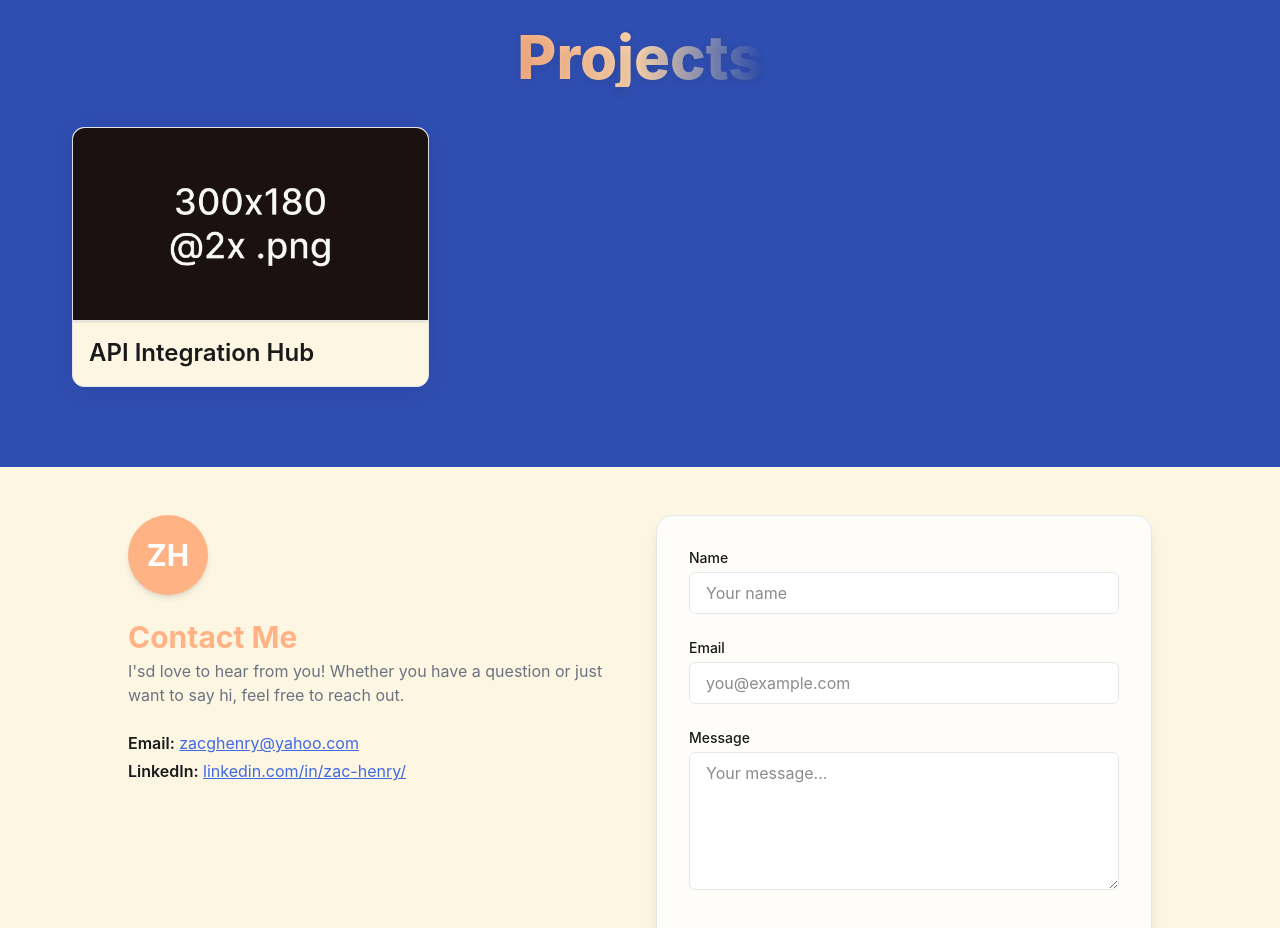
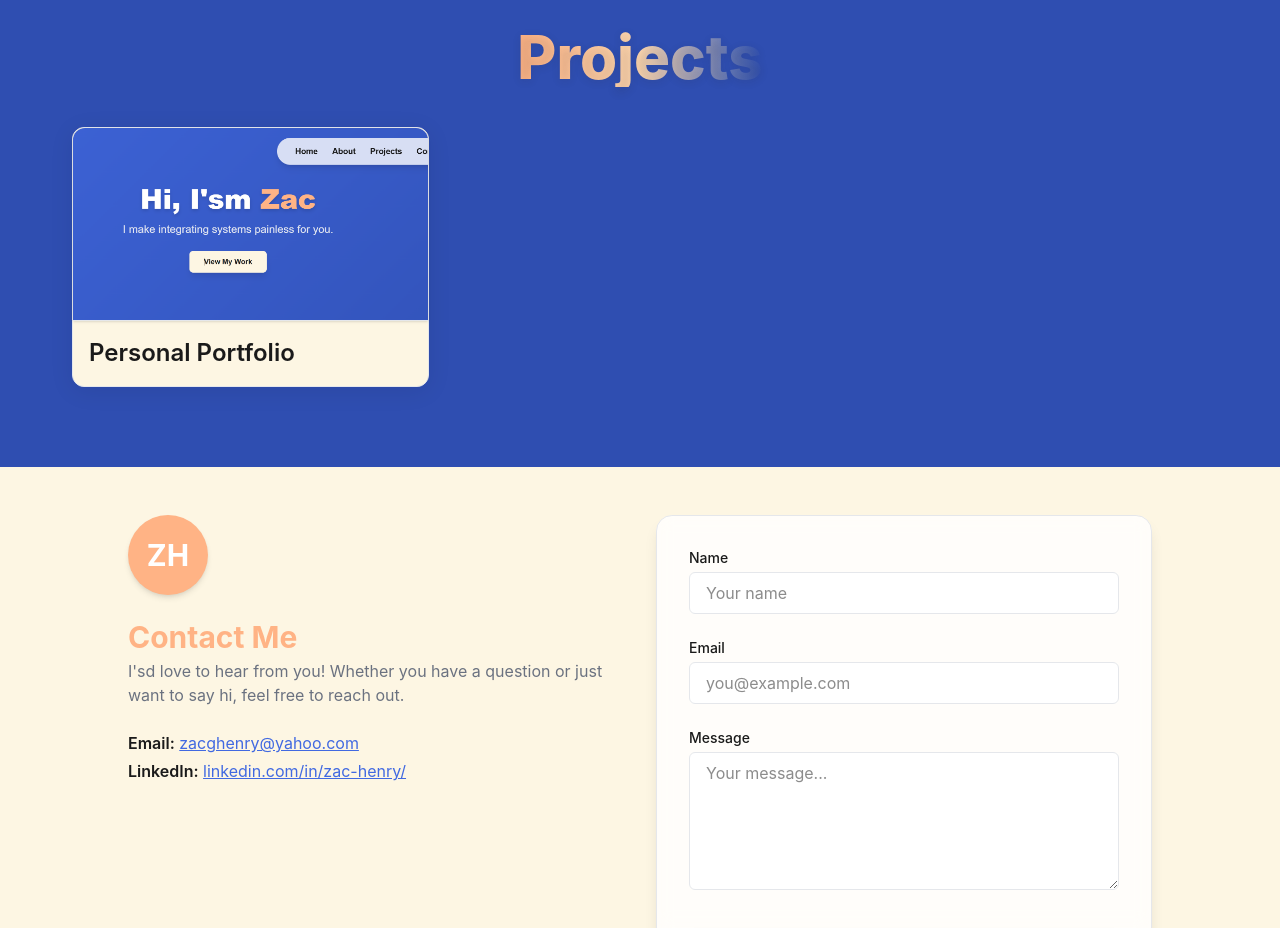
Before and after one commit to henzg/portfolio-redo, a Next.js app in the folder frontend/: page / in a window 1280 px wide. Shown: the part 1080-2008 px from the top of the page. Built offline with nearby package versions, Linux system fonts and the light colour scheme.

Commit message:
Updated first project as portfolio

```diff
--- a/frontend/src/data/project.ts
+++ b/frontend/src/data/project.ts
@@ -9,12 +9,12 @@ export type Project = {
 
 export const projects: Project[] = [
   {
-    title: "API Integration Hub",
-    description: "A Node.js + PostgreSQL backend app for syncing external APIs into a centralized DB.",
+    title: "Personal Portfolio",
+    description: "A Next.js frontend app for syncing external APIs into a centralized DB.",
     techStack: ["Node.js", "Express", "PostgreSQL", "Docker"],
-    repo: "https://github.com/yourname/api-integration-hub",
-    demo: "https://api.yourdomain.com",
-    image: "/placeholder.png"
+    repo: "https://github.com/henzg/portfolio-redo",
+    demo: "https://portfolio-redo-psi.vercel.app/",
+    image: "/PortfolioPic.png"
   }
   // {
   //   title: "Portfolio Website",
```
Also changed, not shown: frontend/public/PortfolioPic.PNG (added).
